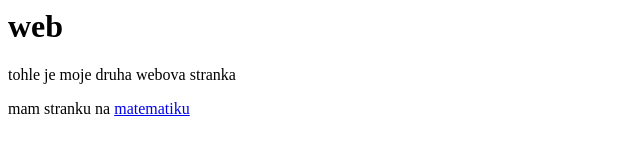
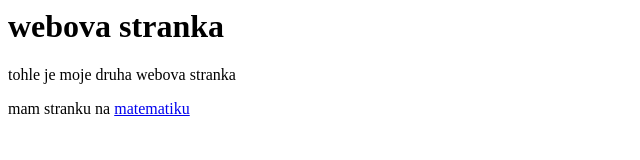
Before and after one commit to jonasbilek/web, a plain HTML site: page index.html in a window 1280 px wide. Shown: the whole page, without its empty margins (0-640 px from the left). Drawn offline with Linux system fonts and the light colour scheme.

Commit message:
novy commit

```diff
--- a/index.html
+++ b/index.html
@@ -3,7 +3,7 @@
         <title>moje druha stranka</title>
     </head>
     <body>
-        <h1>web</h1>
+        <h1>webova stranka</h1>
 
         <p>tohle je moje druha webova stranka</p>
 
```
